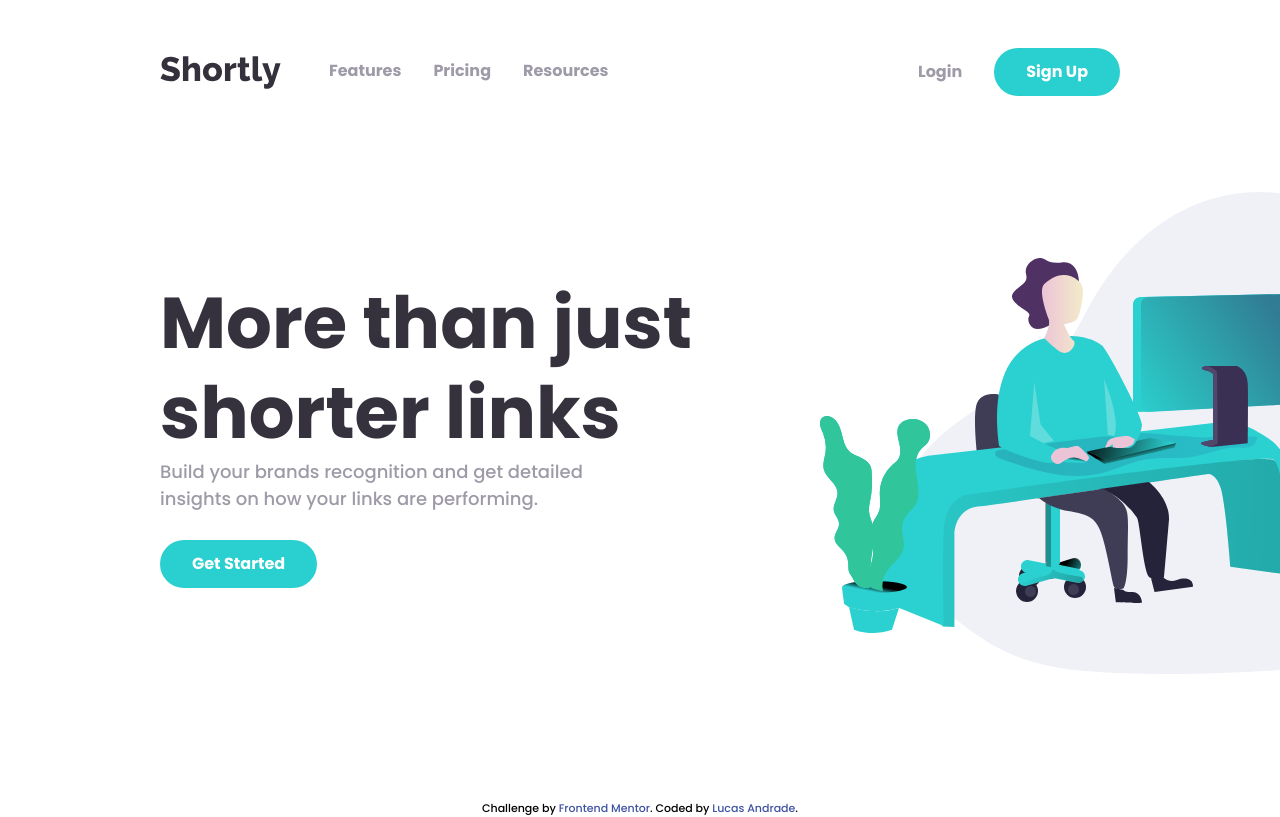
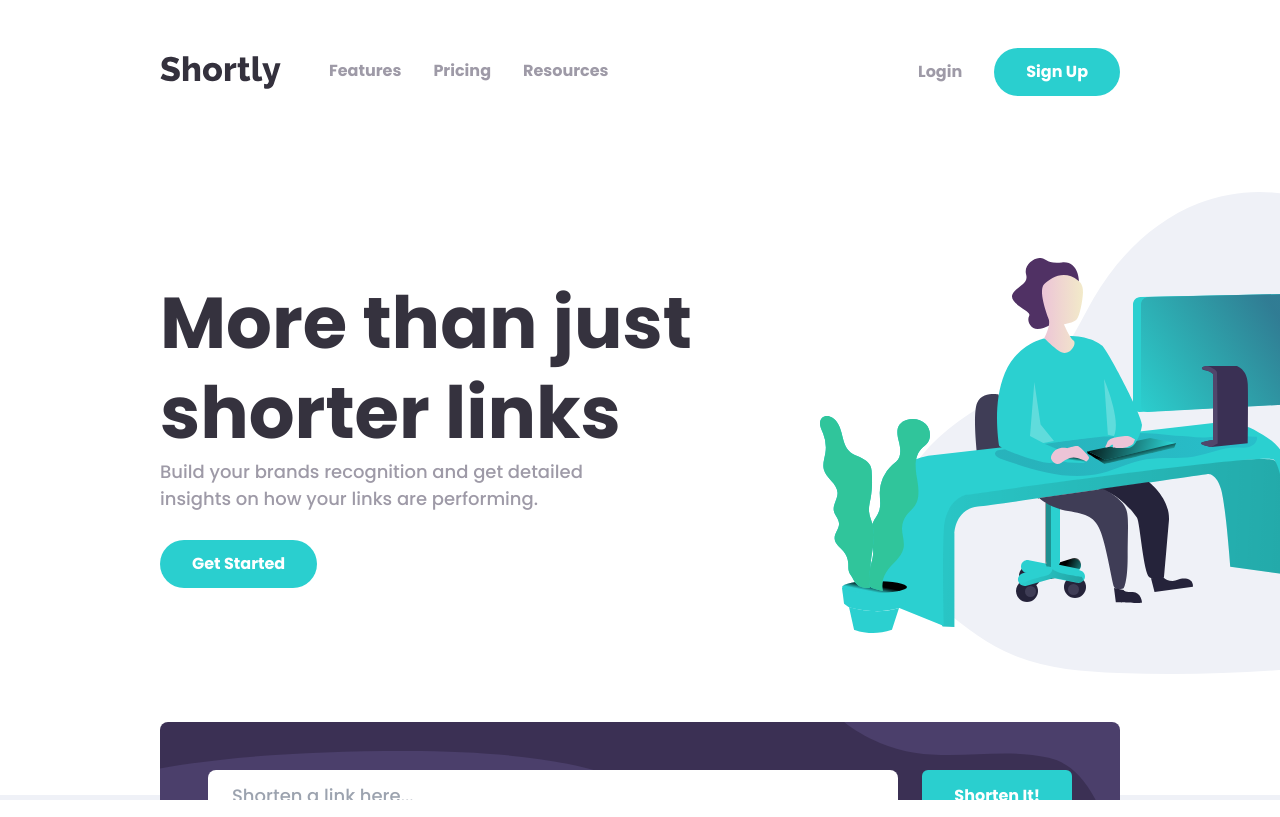
Before and after one commit to LucasAndrade912/url-shortening-api-landing-page, a React (Vite) app: page / in a window 1280 px wide. Built offline with nearby package versions, Linux system fonts and the light colour scheme.

Commit message:
create LinkShortener component

```diff
--- a/index.html
+++ b/index.html
@@ -22,12 +22,12 @@
 		</style>
 	</head>
 	<body>
-		<div id="root" class="px-40 pt-12"></div>
-		<div class="attribution">
+		<div id="root"></div>
+		<!-- <div class="attribution">
 			Challenge by
 			<a href="https://www.frontendmentor.io?ref=challenge" target="_blank">Frontend Mentor</a>.
 			Coded by <a href="https://github.com/LucasAndrade912">Lucas Andrade</a>.
-		</div>
+		</div> -->
 		<script type="module" src="/src/main.tsx"></script>
 	</body>
 </html>
--- a/src/App.tsx
+++ b/src/App.tsx
@@ -1,4 +1,5 @@
 import { Header } from './components/Header';
+import { LinkShortener } from './components/LinkShortener';
 import { Presentation } from './components/Presentation';
 
 export function App() {
@@ -6,6 +7,7 @@ export function App() {
 		<>
 			<Header />
 			<Presentation />
+			<LinkShortener />
 		</>
 	);
 }
--- a/src/components/Header.tsx
+++ b/src/components/Header.tsx
@@ -5,7 +5,7 @@ import { Link } from './Link';
 
 export function Header() {
 	return (
-		<header className="flex justify-between items-center mb-24">
+		<header className="flex justify-between items-center mb-24 mt-12 px-40">
 			<div className="flex gap-12">
 				<img src={logo} alt="Shortly Logo" className="object-contain" />
 
--- /dev/null
+++ b/src/components/LinkShortener.tsx
@@ -0,0 +1,18 @@
+import { Button } from './Button';
+
+export function LinkShortener() {
+	return (
+		<section className="bg-bottom-half px-40 mt-12">
+			<div className="bg-primary-dark-violet bg-[url('./assets/bg-shorten-desktop.svg')] rounded-lg p-12">
+				<div className="flex gap-6">
+					<input
+						type="text"
+						placeholder="Shorten a link here..."
+						className="flex-1 rounded-lg py-3 px-6"
+					/>
+					<Button borderRadius="rounded">Shorten It!</Button>
+				</div>
+			</div>
+		</section>
+	);
+}
--- a/src/components/Presentation.tsx
+++ b/src/components/Presentation.tsx
@@ -3,7 +3,7 @@ import { Button } from './Button';
 
 export function Presentation() {
 	return (
-		<section className="flex items-center justify-between">
+		<section className="flex items-center justify-between px-40">
 			<div className="whitespace-nowrap">
 				<h1 className="font-bold text-7xl text-neutral-very-dark-blue leading-tight">
 					More than just <br />
--- a/tailwind.config.js
+++ b/tailwind.config.js
@@ -7,6 +7,9 @@ export default {
 			mobile: '375px',
 		},
 		extend: {
+			backgroundImage: {
+				'bottom-half': 'linear-gradient(to bottom, transparent 50%, #EFF1F7 50%)',
+			},
 			colors: {
 				primary: {
 					cyan: 'hsl(180, 66%, 49%)',
```
